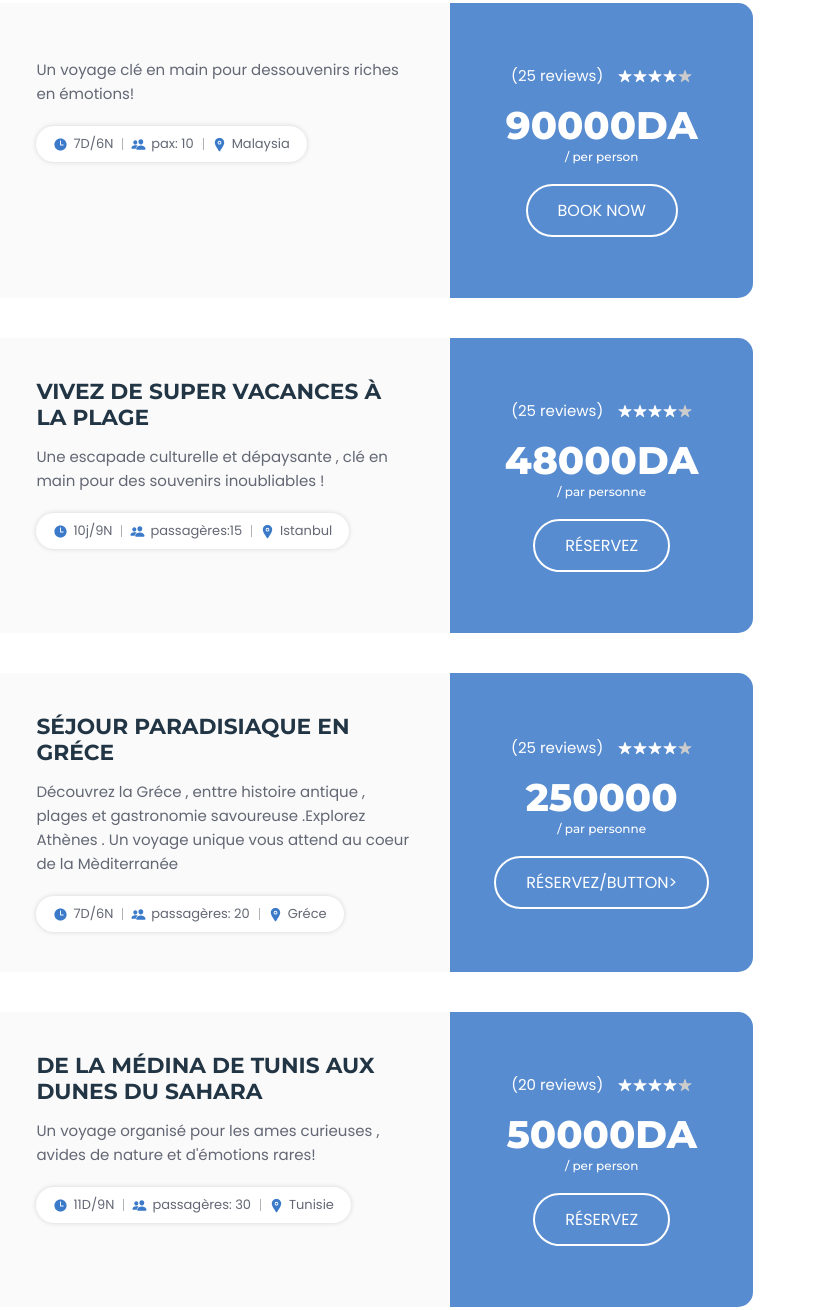
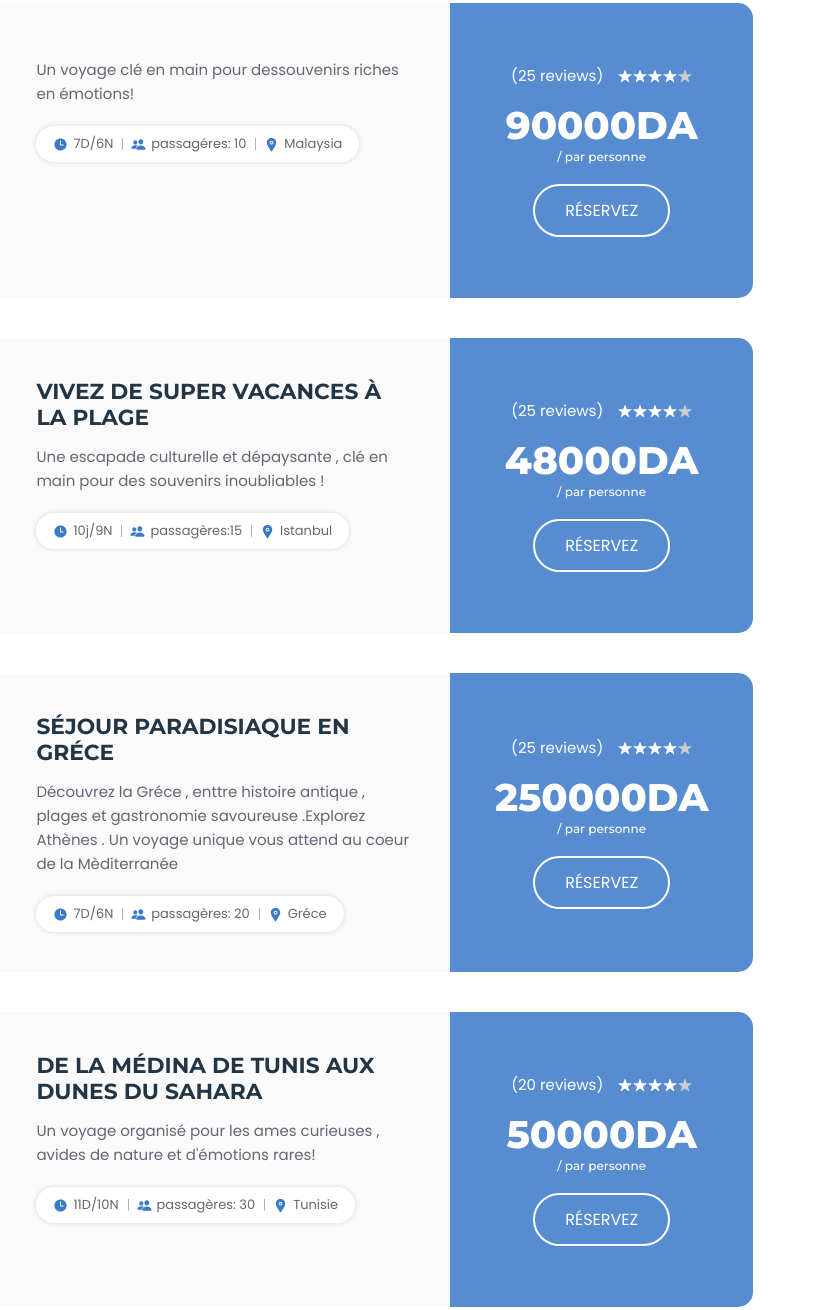
Before and after one commit to AW-studio-dev/Evasion-DZ, a plain HTML site: page index.html in a window 1280 px wide. Shown: the part 2738-4048 px from the top of the page, 462-1280 px from the left. Drawn offline with nearby package versions, Linux system fonts and the light colour scheme.

Commit message:
Update index.html

```diff
--- a/index.html
+++ b/index.html
@@ -500,7 +500,7 @@
                       <div class="meta-box">
                         <ion-icon name="people"></ion-icon>
 
-                        <p class="text">pax: 10</p>
+                        <p class="text">passagéres: 10</p>
                       </div>
                     </li>
 
@@ -534,10 +534,10 @@
 
                   <p class="price">
                     90000DA
-                    <span>/ per person</span>
+                    <span>/ par personne</span>
                   </p>
 
-                  <button class="btn btn-secondary">Book Now</button>
+                  <button class="btn btn-secondary">réservez</button>
 
                 </div>
 
@@ -678,11 +678,11 @@
                     </div>
 
                     <p class="price">
-                      250000
+                      250000DA
                       <span>/ par personne</span>
                     </p>
 
-                    <button class="btn btn-secondary">réservez/button>
+                    <button class="btn btn-secondary">réservez</button>
 
                   </div>
 
@@ -713,7 +713,7 @@
                       <div class="meta-box">
                         <ion-icon name="time"></ion-icon>
 
-                        <p class="text">11D/9N</p>
+                        <p class="text">11D/10N</p>
                       </div>
                     </li>
 
@@ -755,7 +755,7 @@
 
                   <p class="price">
                     50000DA
-                    <span>/ per person</span>
+                    <span>/ par personne</span>
                   </p>
 
                   <button class="btn btn-secondary">réservez</button>
```
